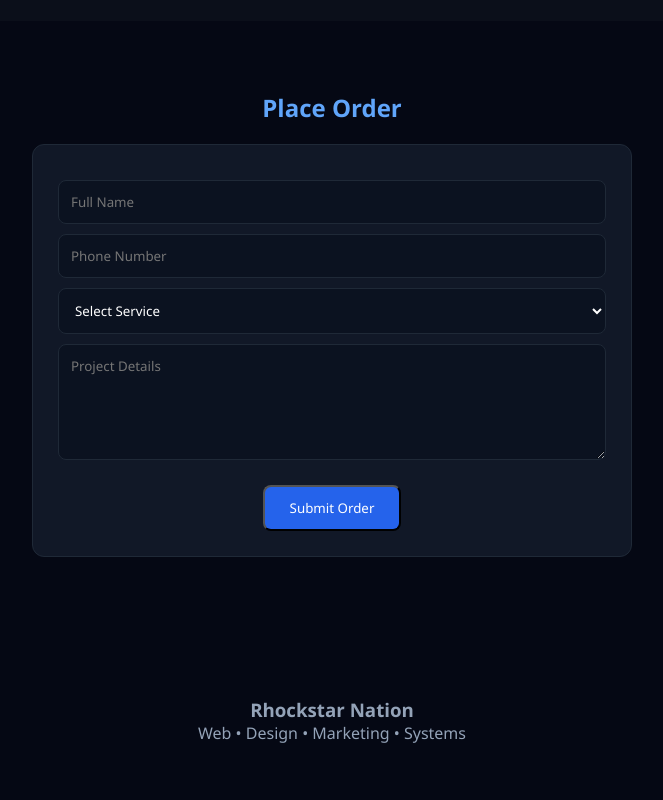
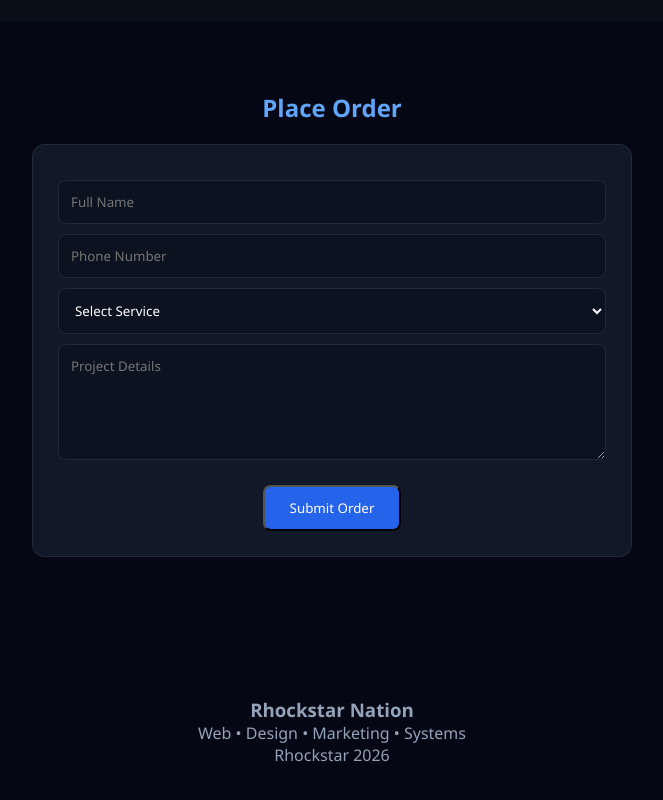
Before and after one commit to akusu2841-design/rhockstar-backend-v2, a plain HTML site: page index.html in a window 1280 px wide. Shown: the part 1835-2635 px from the top of the page, without its empty margins (308-971 px from the left). Drawn offline with Linux system fonts and the light colour scheme.

Commit message:
Update index.html

```diff
--- a/index.html
+++ b/index.html
@@ -137,6 +137,7 @@
 <footer class="section">
   <h3>Rhockstar Nation</h3>
   <p>Web • Design • Marketing • Systems</p>
+  <p>Rhockstar 2026</p>
 </footer>
 
 <!-- WHATSAPP BUTTON -->
```
